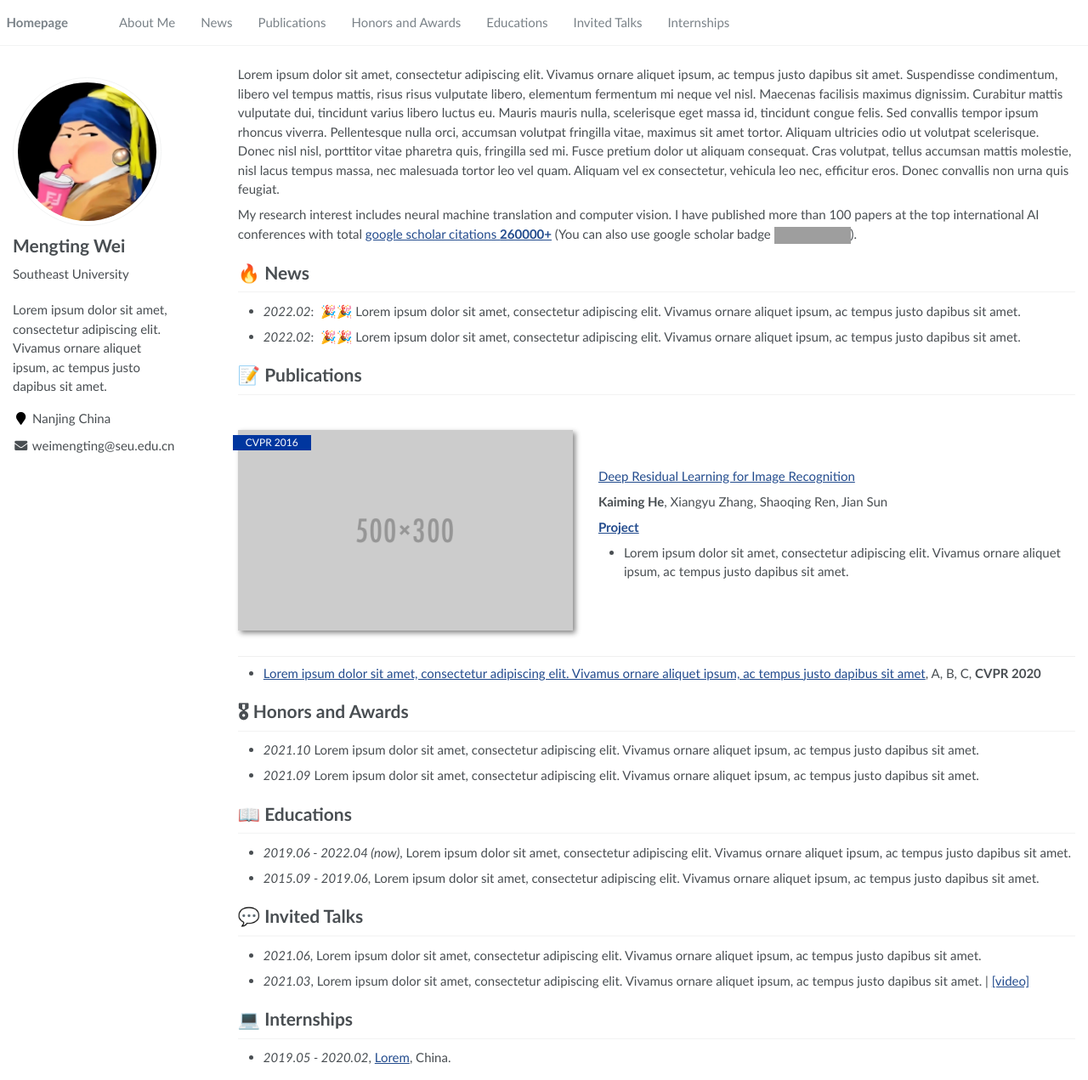
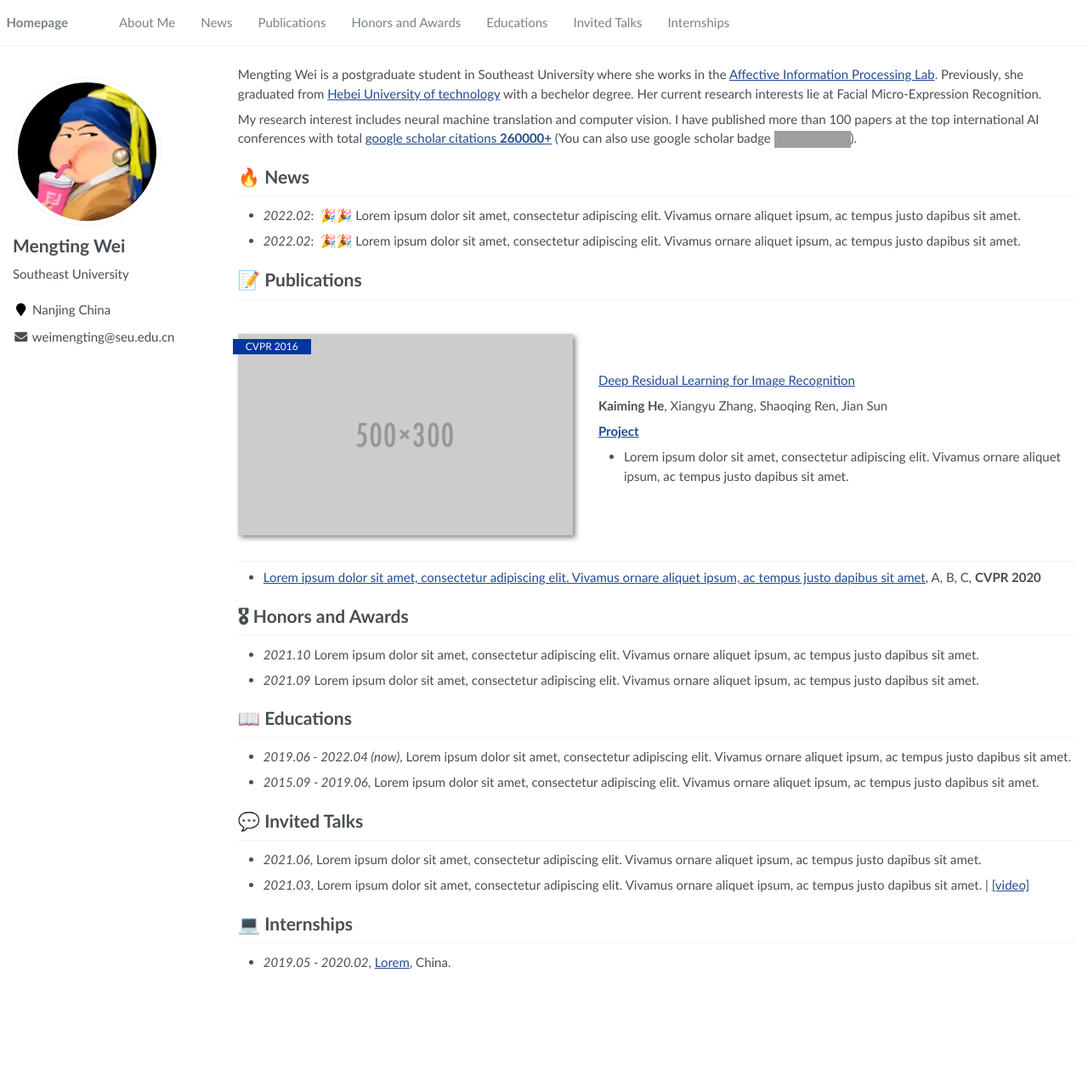
Before and after one commit to weimengting/weimengting.github.io, a Jekyll site: the page index.html, which Jekyll copies as it is, in a window 1280 px wide and 1271 px high. Shown: the whole window at 85% size. Built offline with Jekyll 4.4.1, drawn with Linux system fonts in a browser that asks for light colours; grey boxes are pictures that could not be loaded.

Commit message:
first_commit

```diff
--- a/index.html
+++ b/index.html
@@ -120,7 +120,11 @@
               <div class="author__urls-wrapper">
                 <!-- <button class="btn btn--inverse">More Info & Contact</button> -->
                 <ul class="author__urls social-icons">
-                    <li><div style="white-space: normal; margin-bottom: 1em;">Lorem ipsum dolor sit amet, consectetur adipiscing elit. Vivamus ornare aliquet ipsum, ac tempus justo dapibus sit amet. </div></li>
+<!--                    <li>-->
+<!--                        <div style="white-space: normal; margin-bottom: 1em;">-->
+<!--                        Lorem ipsum dolor sit amet, consectetur adipiscing elit. Vivamus ornare aliquet ipsum, ac tempus justo dapibus sit amet. -->
+<!--                        </div>-->
+<!--                    </li>-->
 
                     <li><i class="fa fa-fw fa-map-marker" aria-hidden="true"></i> Nanjing China</li>
 
@@ -144,7 +148,10 @@
 
 <p><span class="anchor" id="about-me"></span></p>
 
-<p>Lorem ipsum dolor sit amet, consectetur adipiscing elit. Vivamus ornare aliquet ipsum, ac tempus justo dapibus sit amet. Suspendisse condimentum, libero vel tempus mattis, risus risus vulputate libero, elementum fermentum mi neque vel nisl. Maecenas facilisis maximus dignissim. Curabitur mattis vulputate dui, tincidunt varius libero luctus eu. Mauris mauris nulla, scelerisque eget massa id, tincidunt congue felis. Sed convallis tempor ipsum rhoncus viverra. Pellentesque nulla orci, accumsan volutpat fringilla vitae, maximus sit amet tortor. Aliquam ultricies odio ut volutpat scelerisque. Donec nisl nisl, porttitor vitae pharetra quis, fringilla sed mi. Fusce pretium dolor ut aliquam consequat. Cras volutpat, tellus accumsan mattis molestie, nisl lacus tempus massa, nec malesuada tortor leo vel quam. Aliquam vel ex consectetur, vehicula leo nec, efficitur eros. Donec convallis non urna quis feugiat.</p>
+<p> Mengting Wei is a postgraduate student in Southeast University where she works in the <a href="http://aip.seu.edu.cn/" class="no-break">Affective Information Processing Lab</a>.
+    Previously, she graduated from <a href="https://www.hebut.edu.cn/" class="no-break">Hebei University of technology</a> with a
+    bechelor degree. Her current research interests lie at Facial Micro-Expression Recognition.
+</p>
 
 <p>My research interest includes neural machine translation and computer vision. I have published more than 100 papers at the top international AI conferences with total <a href="https://scholar.google.com/citations?user=DhtAFkwAAAAJ">google scholar citations <strong><span id="total_cit">260000+</span></strong></a> (You can also use google scholar badge <a href="https://scholar.google.com/citations?user=DhtAFkwAAAAJ"><img src="https://img.shields.io/endpoint?url=https%3A%2F%2Fcdn.jsdelivr.net%2Fgh%2FRayeRen%2Facad-homepage.github.io%40google-scholar-stats%2Fgs_data_shieldsio.json&amp;logo=Google%20Scholar&amp;labelColor=f6f6f6&amp;color=9cf&amp;style=flat&amp;label=citations" /></a>).</p>
 
```
